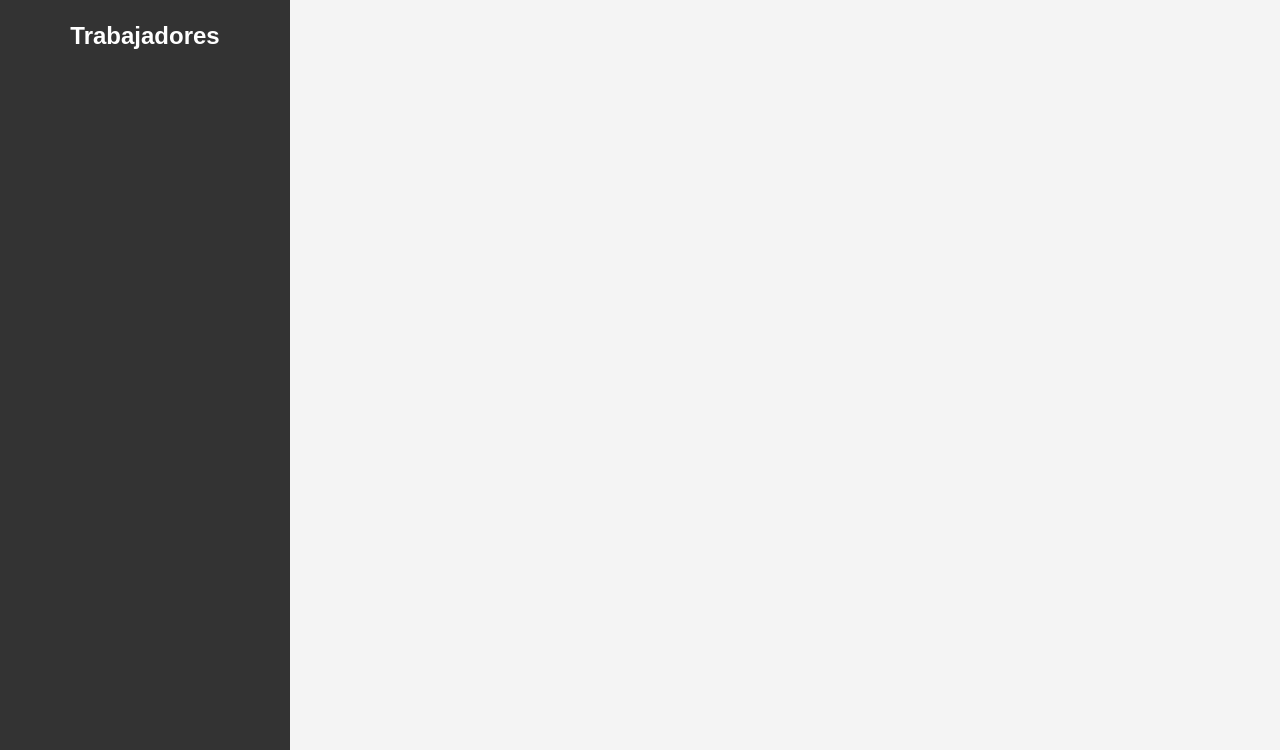
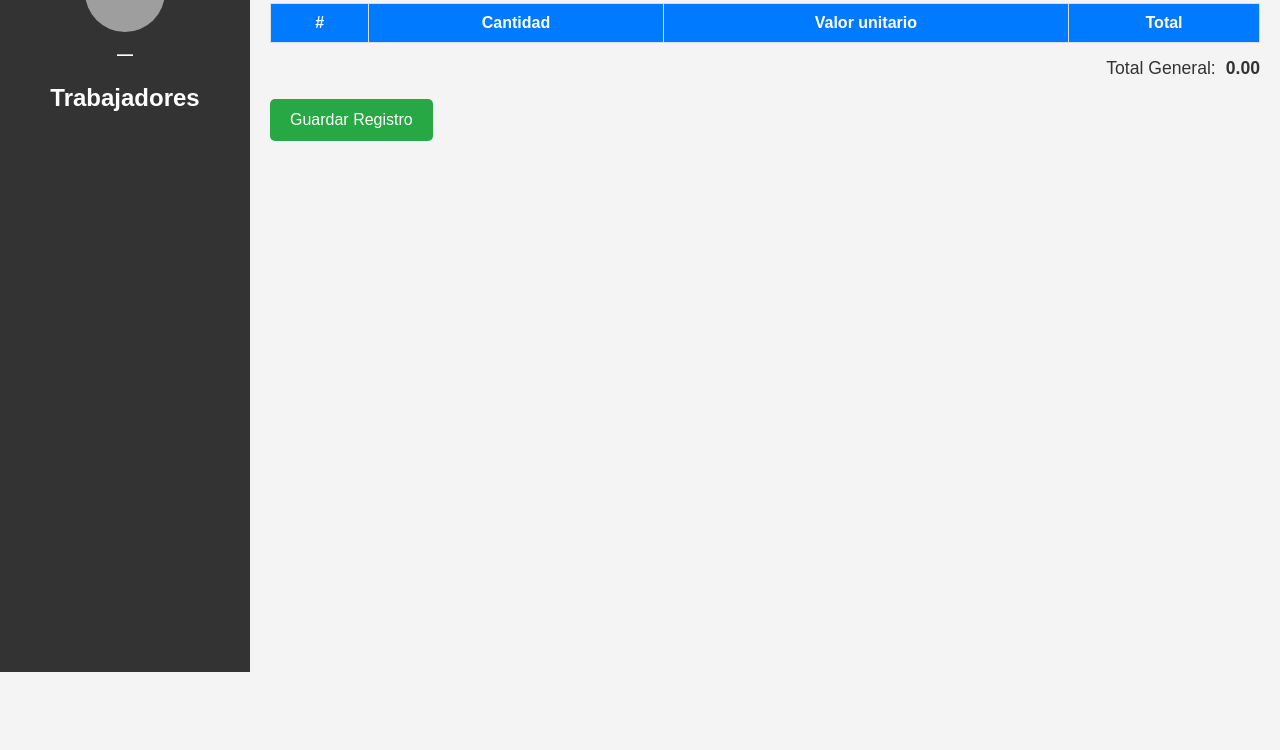
Before and after one commit to suraguantesSara/proyectoGH, a plain HTML site: page registroP.html in a window 1280 px wide. Shown: the part 128-878 px from the top of the page. After the commit the page ends 800 px from the top, so only its background shows below. Drawn offline with Linux system fonts and the light colour scheme; grey boxes are pictures that could not be loaded.

Commit message:
Update registroP.html

```diff
--- a/registroP.html
+++ b/registroP.html
@@ -4,7 +4,7 @@
   <meta charset="UTF-8" />
   <meta name="viewport" content="width=device-width, initial-scale=1.0"/>
   <title>Registro de Producción</title>
-  <link rel="stylesheet" href="style.css" />
+  <link rel="stylesheet" href="registroP.css" />
 </head>
 <body>
 
```
